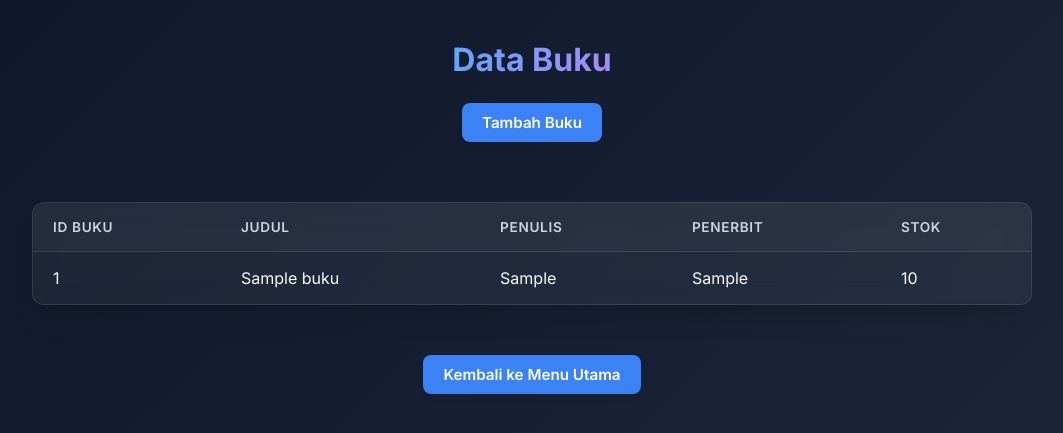
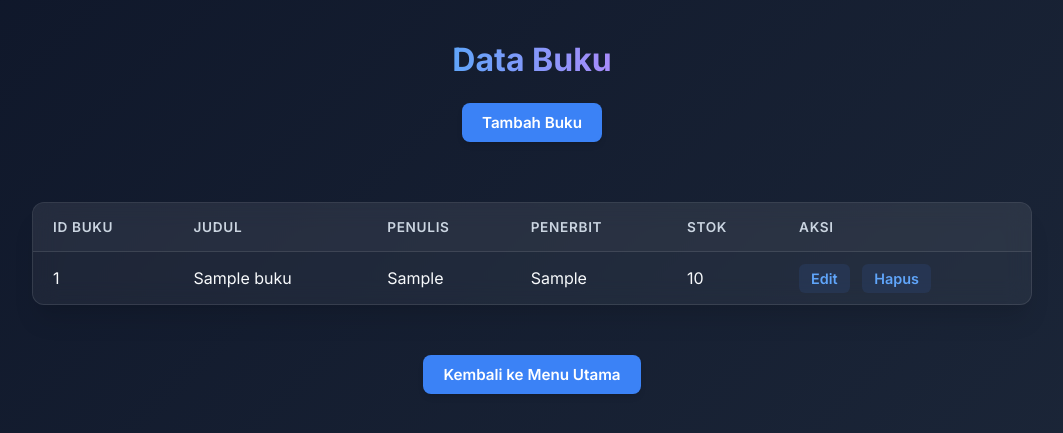
Before and after one commit to suryoooanggoroo-cmyk/PERPUSTAKAAN, a PHP site: page /buku/ in a window 1280 px wide. Shown: the top 433 px of the page, without its empty margins (108-1171 px from the left). Run offline with PHP 8.4, Linux system fonts and the light colour scheme; tables that the repository leaves empty hold one stand-in row (values such as "Sample post").

Commit message:
Mengembalikan kolom Aksi beserta tautan Edit dan Hapus ke semua tabel proyek

```diff
--- a/anggota/index.php
+++ b/anggota/index.php
@@ -17,6 +17,7 @@ $query = mysqli_query($conn, "SELECT * FROM anggota");
             <th>Nama</th>
             <th>Alamat</th>
             <th>No Telepon</th>
+            <th>Aksi</th>
         </tr>
         <?php while($data = mysqli_fetch_array($query)): ?>
         <tr>
@@ -24,6 +25,10 @@ $query = mysqli_query($conn, "SELECT * FROM anggota");
             <td><?= $data['nama'] ?></td>
             <td><?= $data['alamat'] ?></td>
             <td><?= $data['telp'] ?></td>
+            <td>
+                <a href="edit.php?id=<?= $data['id_anggota'] ?>">Edit</a>
+                <a href="hapus.php?id=<?= $data['id_anggota'] ?>" onclick="return confirm('Yakin hapus data ini?')">Hapus</a>
+            </td>
         </tr>
         <?php endwhile; ?>
     </table>
--- a/buku/index.php
+++ b/buku/index.php
@@ -18,6 +18,7 @@ $query = mysqli_query($conn, "SELECT * FROM buku");
             <th>Penulis</th>
             <th>Penerbit</th>
             <th>Stok</th>
+            <th>Aksi</th>
         </tr>
         <?php while($data = mysqli_fetch_array($query)): ?>
         <tr>
@@ -26,6 +27,10 @@ $query = mysqli_query($conn, "SELECT * FROM buku");
             <td><?= $data['penulis'] ?></td>
             <td><?= $data['penerbit'] ?></td>
             <td><?= $data['stok'] ?></td>
+            <td>
+                <a href="edit.php?id=<?= $data['id_buku'] ?>">Edit</a>
+                <a href="hapus.php?id=<?= $data['id_buku'] ?>" onclick="return confirm('Yakin hapus data ini?')">Hapus</a>
+            </td>
         </tr>
         <?php endwhile; ?>
     </table>
--- a/peminjaman/index.php
+++ b/peminjaman/index.php
@@ -24,6 +24,7 @@ $query = mysqli_query($conn, "
             <th>Anggota (Peminjam)</th>
             <th>Tanggal Pinjam</th>
             <th>Tanggal Kembali</th>
+            <th>Aksi</th>
         </tr>
         <?php while($data = mysqli_fetch_array($query)): ?>
         <tr>
@@ -32,6 +33,10 @@ $query = mysqli_query($conn, "
             <td><?= $data['nama'] ?></td>
             <td><?= $data['tanggal_pinjam'] ?></td>
             <td><?= $data['tanggal_kembali'] ?></td>
+            <td>
+                <a href="edit.php?id=<?= $data['id_peminjaman'] ?>">Edit</a>
+                <a href="hapus.php?id=<?= $data['id_peminjaman'] ?>" onclick="return confirm('Yakin hapus data ini?')">Hapus</a>
+            </td>
         </tr>
         <?php endwhile; ?>
     </table>
```
